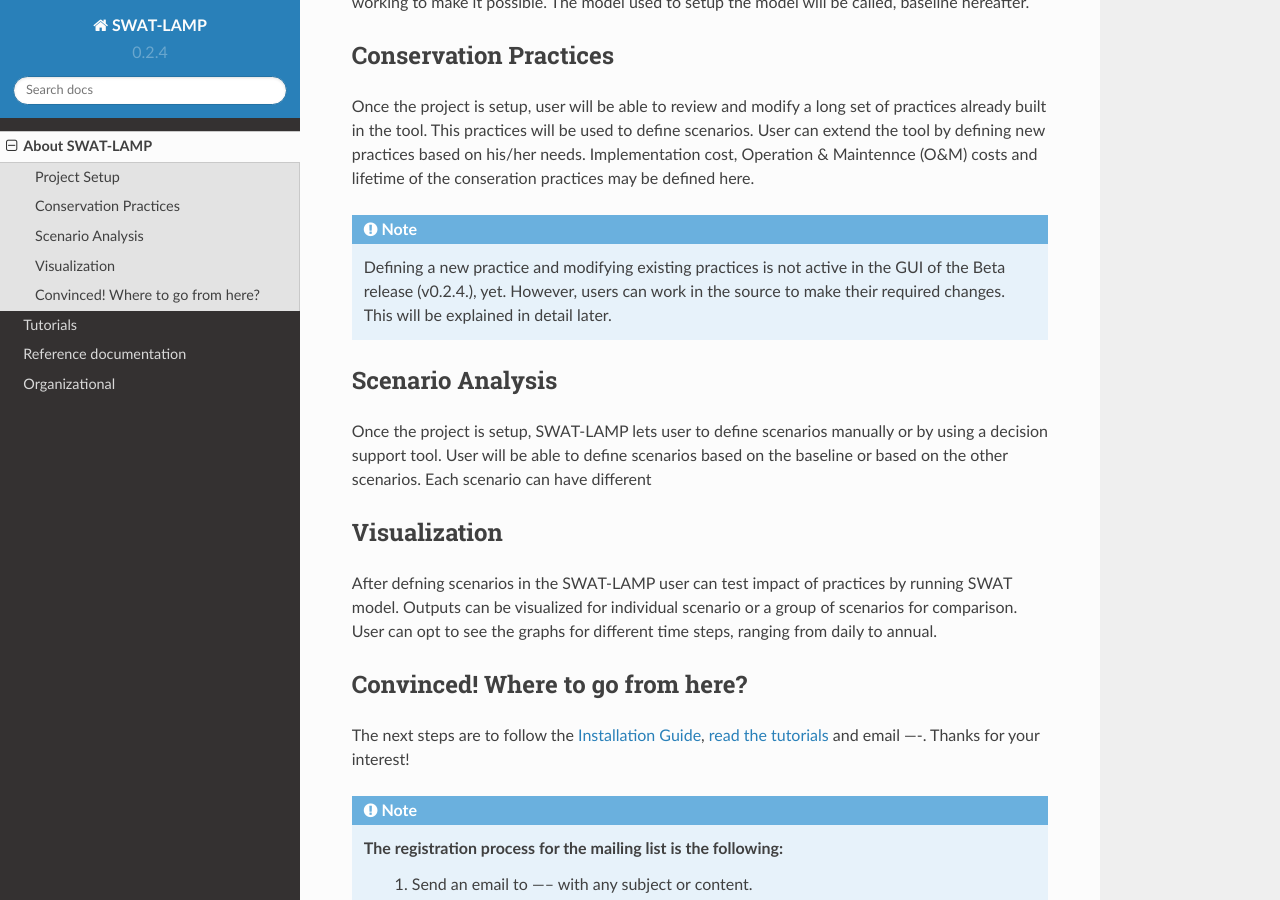
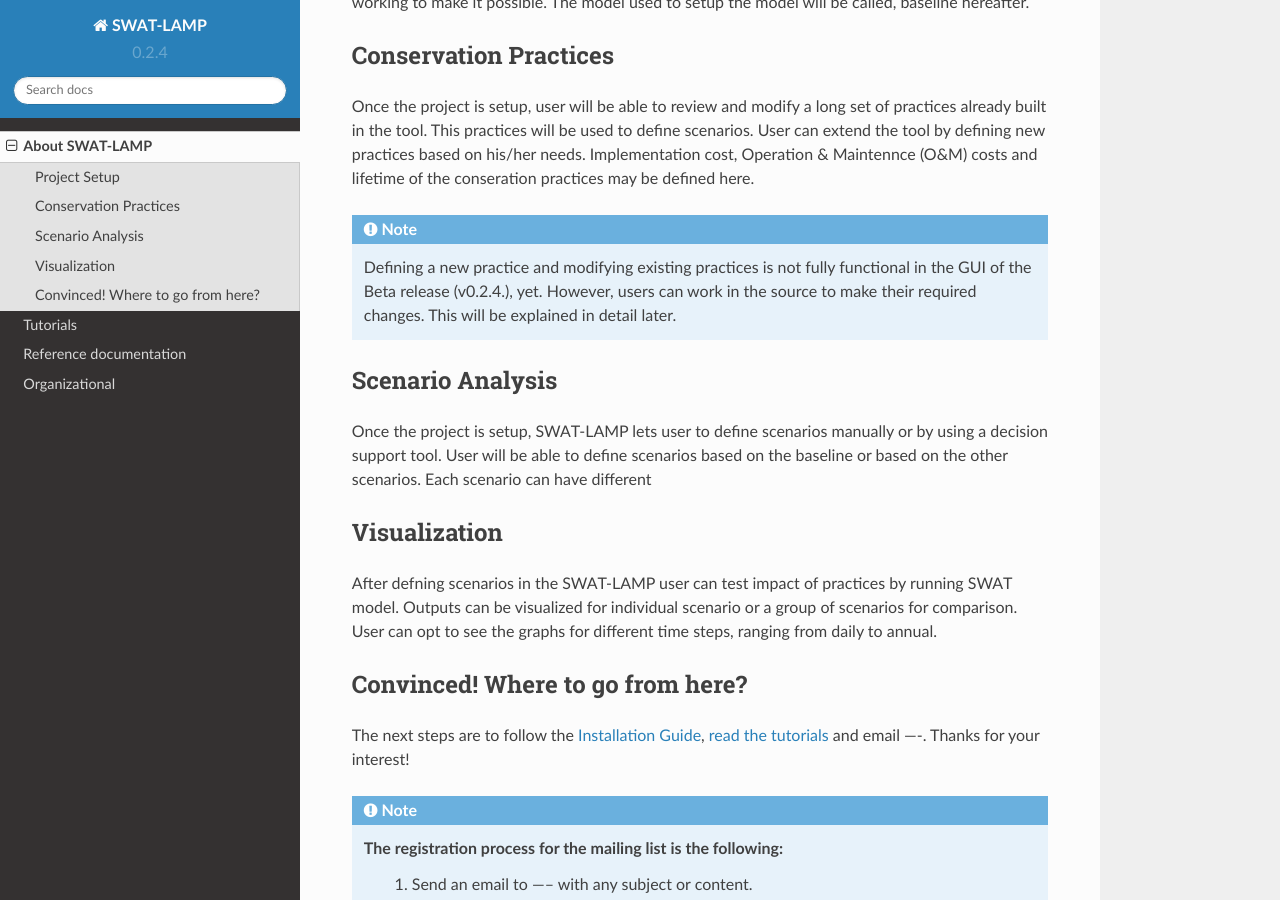
Before and after one commit to mehmadi/SWAT-LAMP-Doc, a Sphinx documentation site: the page built from docs/about.txt, in a window 1280 px wide and 900 px high, scrolled down 1005 px. Built offline with Sphinx 7.4.7 and the Read the Docs theme 2.0.0, drawn with Linux system fonts in a browser that asks for light colours; pages that are not in the unit, such as notebooks, are missing from menus.

Commit message:
Update about.txt

```diff
--- a/docs/about.txt
+++ b/docs/about.txt
@@ -29,7 +29,7 @@
 
 .. note::
 
-    Defining a new practice and modifying existing practices is not active in the GUI of the Beta release (v\ |release|.), yet. However, users can work in the source to make their required changes. This will be explained in detail later.
+    Defining a new practice and modifying existing practices is not fully functional in the GUI of the Beta release (v\ |release|.), yet. However, users can work in the source to make their required changes. This will be explained in detail later.
 
 
 Scenario Analysis
```
